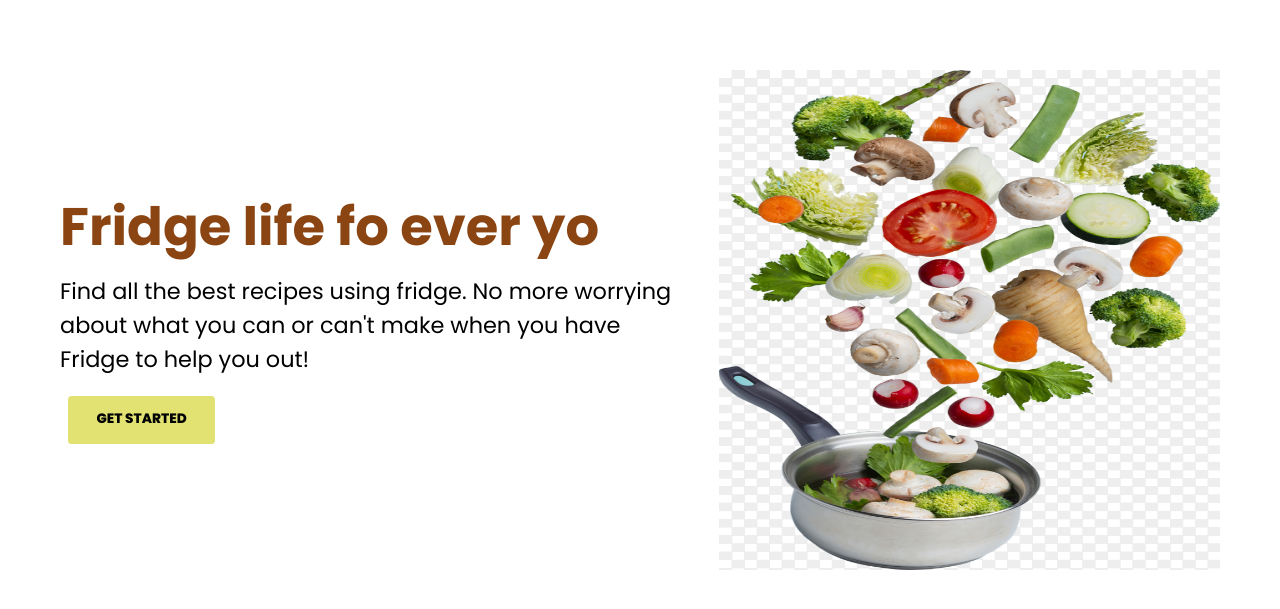
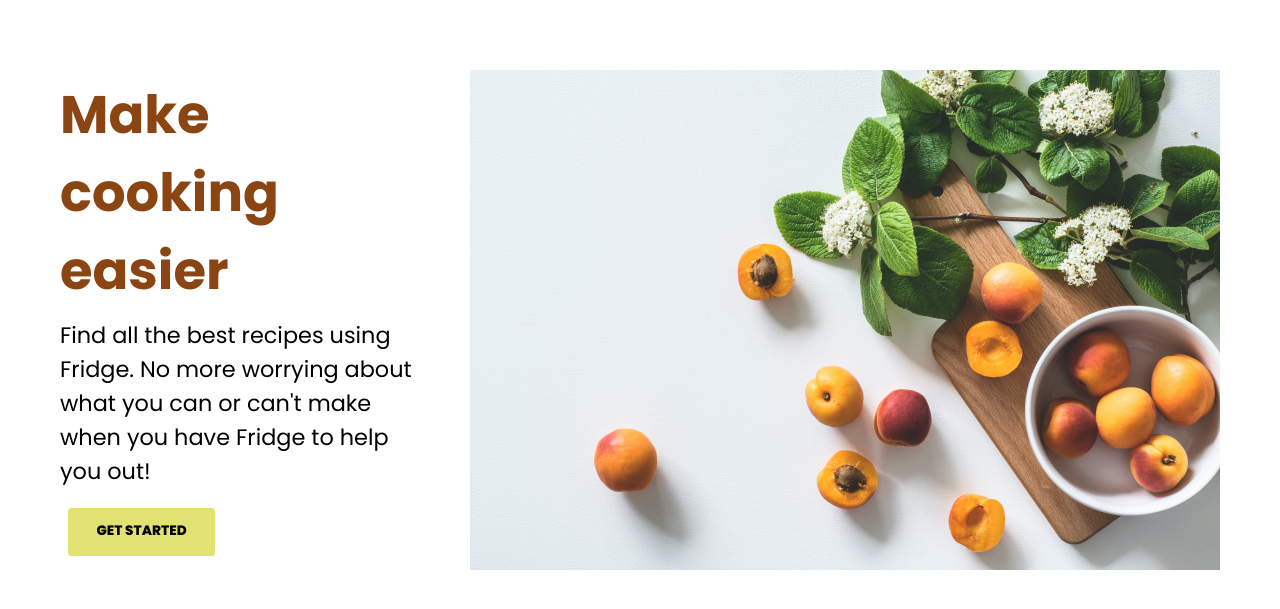
Before and after one commit to khoipham19/SWEProject1.github.io, a Flask app: page / in a window 1280 px wide. Shown: the part 64-673 px from the top of the page. Run offline with Flask 3, Linux system fonts and the light colour scheme.

Commit message:
Updated home.html
Changed the wording on the home page

```diff
--- a/website/templates/home.html
+++ b/website/templates/home.html
@@ -19,10 +19,10 @@
     </header>
     <main>
         <div class = "container">
-            <img src = "{{ url_for('static', filename='veggies.png') }}" alt ="your image">
+            <img src = "{{ url_for('static', filename='foodback.jpg') }}" alt ="your image">
             <div class="hero-text">
-                <h1>Fridge life fo ever yo</h1>
-                <p>Find all the best recipes using fridge. No more worrying about what you can or can't
+                <h1>Make cooking easier</h1>
+                <p>Find all the best recipes using Fridge. No more worrying about what you can or can't
                     make when you have Fridge to help you out!
                 </p>
                 <button>Get Started</button>
```
Also changed, not shown: website/static/foodback.jpg (added), website/static/temp.png (deleted).
